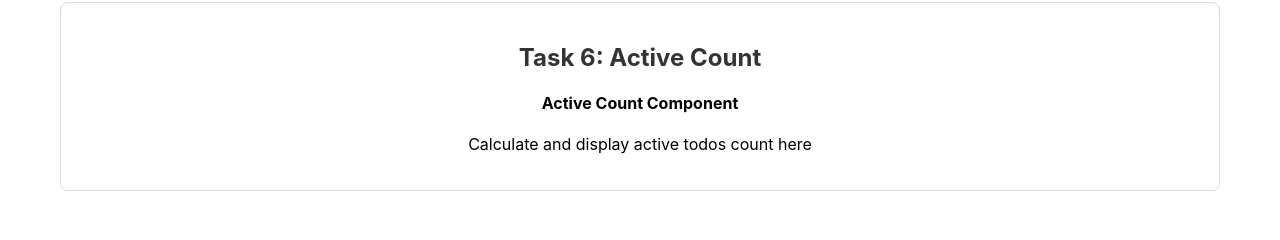
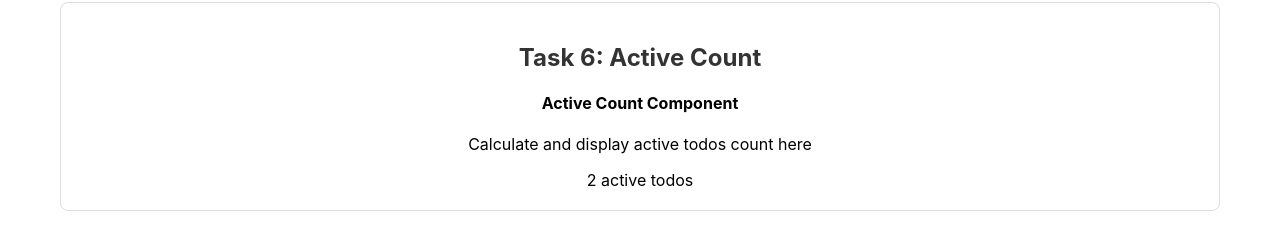
Before and after one commit to annakharitonchik/Node.js-Pre-Trainee-Course-Solutions, a React (Create React App) app in the folder React-CSS/react-todo-app/: page /task-06 in a window 1280 px wide. Shown: the part 98-338 px from the top of the page. Built offline with nearby package versions, Linux system fonts and the light colour scheme.

Commit message:
implement counter for active tasks

```diff
--- a/React-CSS/react-todo-app/src/solutions/task-06/ActiveCount.tsx
+++ b/React-CSS/react-todo-app/src/solutions/task-06/ActiveCount.tsx
@@ -46,25 +46,29 @@ import { ActiveCountProps } from '../../types';
  * - Consider prop drilling vs context for deep data passing
  */
 export const ActiveCount: React.FC<ActiveCountProps> = ({ todos }) => {
-  // TODO: Implement the ActiveCount component
-  //
-  // Requirements:
-  // 1. Calculate the number of active (incomplete) todos
-  // 2. Display the count in a user-friendly format
-  // 3. Handle edge cases (empty array, all completed)
-  // 4. Make the component reusable for any todos array
-  //
-  // Example implementation:
-  // const activeCount = todos.filter(todo => !todo.completed).length;
-  //
-  // Example display:
-  // "0 active todos" or "1 active todo" or "5 active todos"
+    let count  = 0;
+    let form = "";
+    const textFormatting = (count:number) =>{
+
+        if(count === 0 || count === 1){
+            form = "todo"
+        }
+        else{
+            form = "todos"
+        }
+    }
+ todos.forEach((todo)=>{
+     if(!todo) return
+     if(!todo.completed) count++
+     textFormatting(count)
+ })
+
 
   return (
     <div>
-      {/* TODO: Replace this with your implementation */}
       <h4>Active Count Component</h4>
       <p>Calculate and display active todos count here</p>
+        {count} active {form}
     </div>
   );
 };
```
